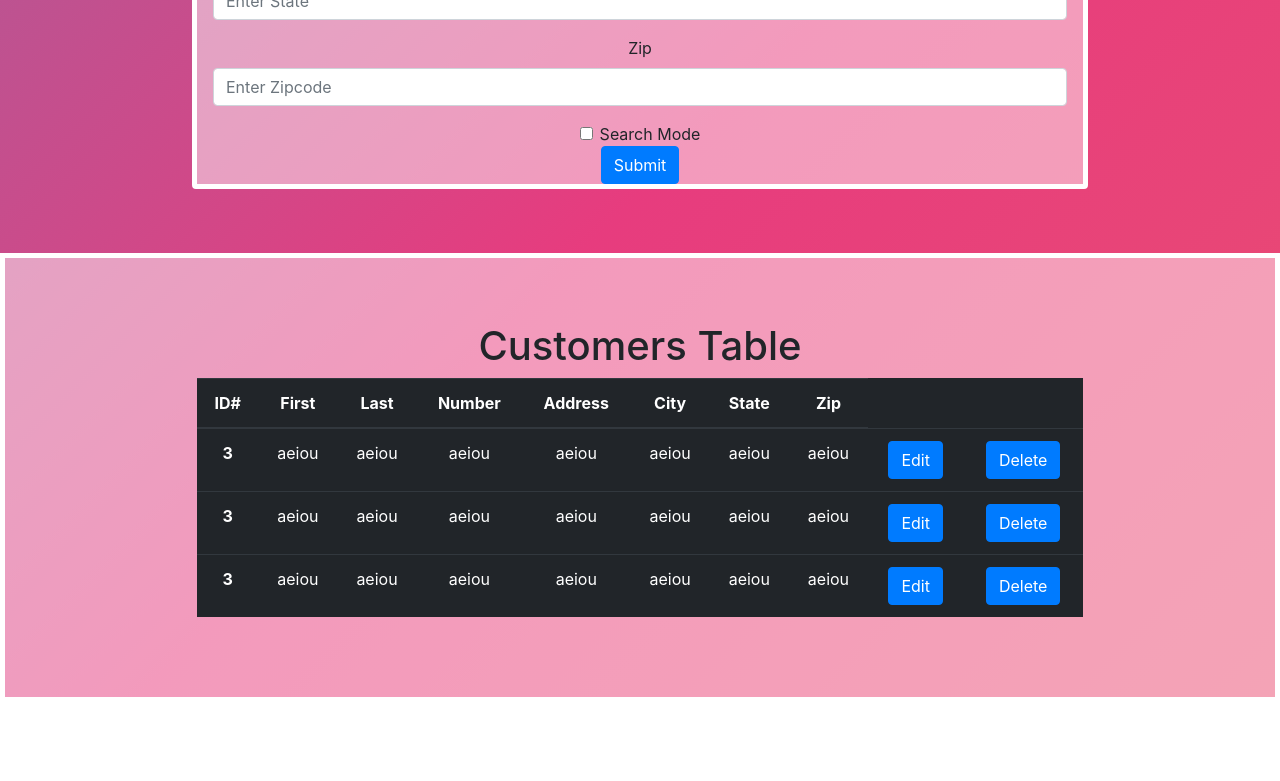
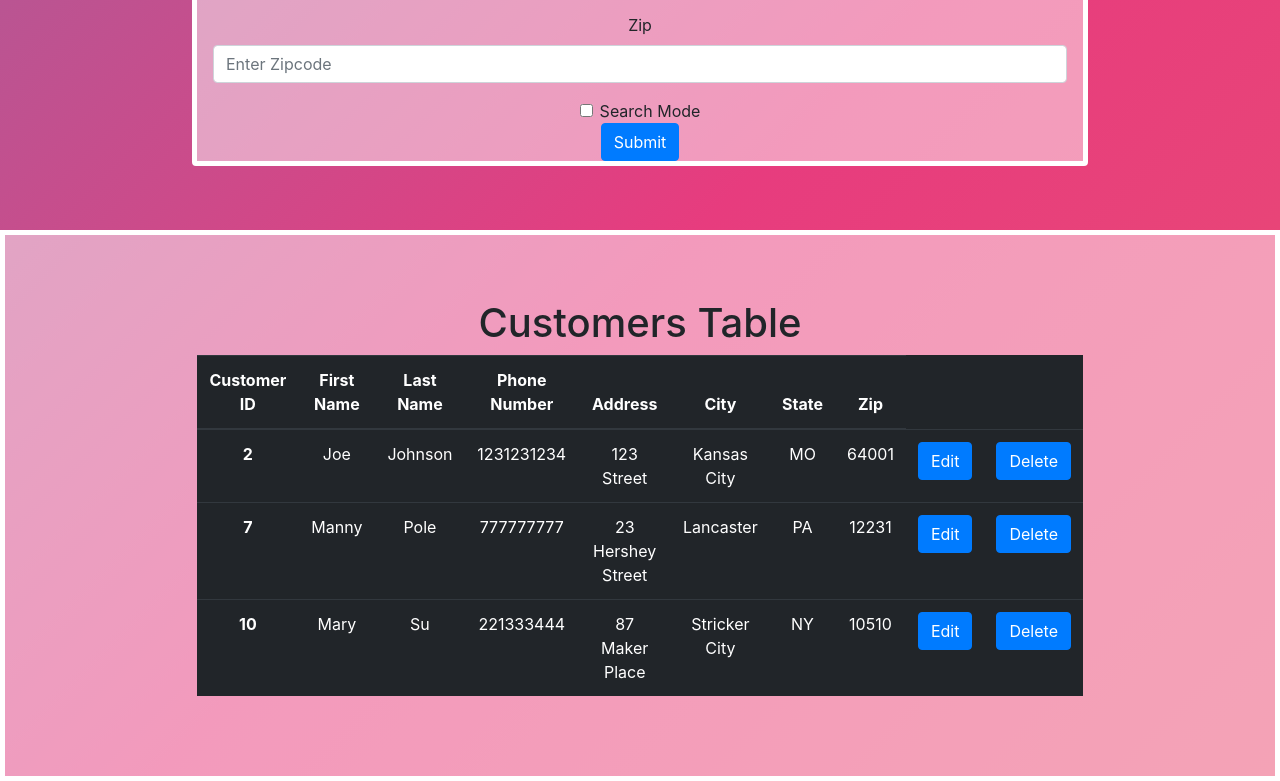
Before and after one commit to Garcluca/cs344_website, a plain HTML site: page Customers.html in a window 1280 px wide. Shown: the part 929-1710 px from the top of the page. Before the commit the page ends 1631 px from the top, so only its background shows below. Drawn offline with nearby package versions, Linux system fonts and the light colour scheme.

Commit message:
updated customers webpage with the previously stated updates, updated table, anchorlinks, etc

```diff
--- a/Customers.html
+++ b/Customers.html
@@ -14,7 +14,7 @@
   <title>Luigi's Pizza</title>
 </head>
 <nav id=rounded class="navbar navbar-expand-lg navbar-light bg-light">
-  <a class="navbar-brand" href="index.html">Luigi's Pizza</a>
+  <a class="navbar-brand" href="./index.html">Luigi's Pizza</a>
 
   <button class="navbar-toggler" type="button" data-toggle="collapse" data-target="#navbarNavAltMarkup"
     aria-expanded="false" aria-label="Toggle navigation">
@@ -22,11 +22,11 @@
   </button>
   <div class="collapse navbar-collapse" id="navbarNavAltMarkup">
     <div class="navbar-nav">
+      <a class="nav-item nav-link" href="./orders.html">Orders</a>
+      <a class="nav-item nav-link" href="./payments.html">Payments</a>
+      <a class="nav-item nav-link" href="./menu.html">Menu</a>
+      <a class="nav-item nav-link" href="./orderitems.html">OrderItems</a>
 
-      <a class="nav-item nav-link" href="#">Orders</a>
-      <a class="nav-item nav-link" href="#">Payments</a>
-      <a class="nav-item nav-link" href="#">Menu</a>
-      <a class="nav-item nav-link" href="#">Employees</a>
     </div>
   </div>
 </nav>
@@ -34,9 +34,6 @@
 <body>
 
   <div class="main">
-
-
-
     <div class="inputs">
       <form>
         <H1>Customers</H1>
@@ -44,7 +41,6 @@
           <label for="exampleInputEmail1">Email address</label>
           <input type="email" class="form-control" id="exampleInputEmail1" aria-describedby="emailHelp"
             placeholder="Enter email">
-          <small id="emailHelp" class="form-text text-muted">We'll never share your email with anyone else.</small>
         </div>
         <div class="form-group">
           <label for="exampleInputPassword1">First Name</label>
@@ -87,59 +83,60 @@
       <H1>Customers Table</H1>
 
       <table class="table table-dark">
+
         <thead>
           <tr>
-            <th scope="col">ID#</th>
-            <th scope="col">First</th>
-            <th scope="col">Last</th>
-            <th scope="col">Number</th>
+            <th scope="col">Customer ID</th>
+            <th scope="col">First Name</th>
+            <th scope="col">Last Name</th>
+            <th scope="col">Phone Number</th>
             <th scope="col">Address</th>
             <th scope="col">City</th>
             <th scope="col">State</th>
             <th scope="col">Zip</th>
-
-
-
           </tr>
         </thead>
+
         <tbody>
           <tr>
-            <th scope="row">3</th>
-            <td>aeiou</td>
-            <td>aeiou</td>
-            <td>aeiou</td>
-            <td>aeiou</td>
-            <td>aeiou</td>
-            <td>aeiou</td>
-            <td>aeiou</td>
-            <td><button type="submit" class="btn btn-primary">Edit</button></td>
-            <td><button type="submit" class="btn btn-primary">Delete</button></td>
-
-          </tr>
-          <tr>
-            <th scope="row">3</th>
-            <td>aeiou</td>
-            <td>aeiou</td>
-            <td>aeiou</td>
-            <td>aeiou</td>
-            <td>aeiou</td>
-            <td>aeiou</td>
-            <td>aeiou</td>
+            <th scope="row">2</th>
+            <td>Joe</td>
+            <td>Johnson</td>
+            <td>1231231234</td>
+            <td>123 Street</td>
+            <td>Kansas City</td>
+            <td>MO</td>
+            <td>64001</td>
             <td><button type="submit" class="btn btn-primary">Edit</button></td>
             <td><button type="submit" class="btn btn-primary">Delete</button></td>
           </tr>
+
           <tr>
-            <th scope="row">3</th>
-            <td>aeiou</td>
-            <td>aeiou</td>
-            <td>aeiou</td>
-            <td>aeiou</td>
-            <td>aeiou</td>
-            <td>aeiou</td>
-            <td>aeiou</td>
+            <th scope="row">7</th>
+            <td>Manny</td>
+            <td>Pole</td>
+            <td>777777777</td>
+            <td>23 Hershey Street</td>
+            <td>Lancaster</td>
+            <td>PA</td>
+            <td>12231</td>
             <td><button type="submit" class="btn btn-primary">Edit</button></td>
             <td><button type="submit" class="btn btn-primary">Delete</button></td>
           </tr>
+
+          <tr>
+            <th scope="row">10</th>
+            <td>Mary</td>
+            <td>Su</td>
+            <td>221333444</td>
+            <td>87 Maker Place</td>
+            <td>Stricker City</td>
+            <td>NY</td>
+            <td>10510</td>
+            <td><button type="submit" class="btn btn-primary">Edit</button></td>
+            <td><button type="submit" class="btn btn-primary">Delete</button></td>
+          </tr>
+
         </tbody>
       </table>
     </div>
```
Also changed, not shown: orderitems.html (+5 -4 lines), payments.html (+1 -3 lines).
